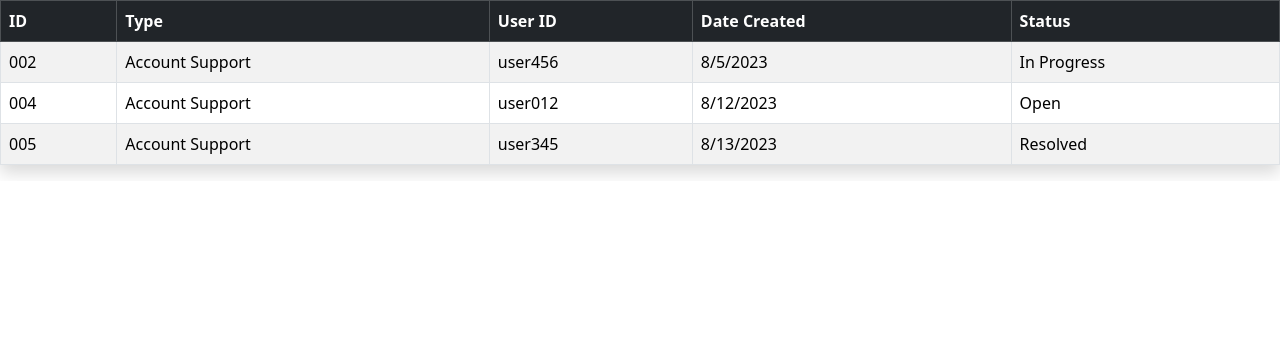
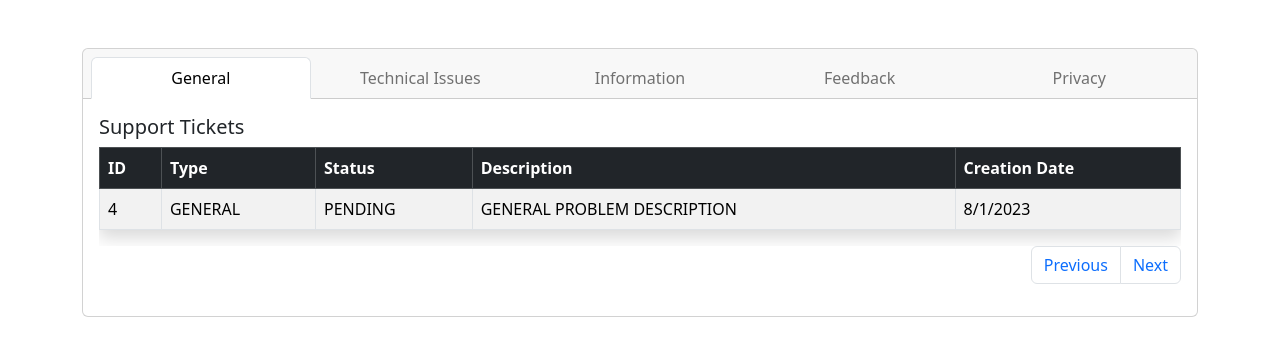
Before and after one commit to Jonathan-Clary/Project2Front-End, a React (Create React App) app in the folder front-end/: page / in a window 1280 px wide. Shown: the top 356 px of the page. Built offline with nearby package versions, Linux system fonts and the light colour scheme.

Commit message:
Support Ticket Table and associated Enums & Interface.
- Temp Mock Data included.

```diff
--- a/front-end/src/components/admin/support-ticket-table/SupportTicketTable.tsx
+++ b/front-end/src/components/admin/support-ticket-table/SupportTicketTable.tsx
@@ -1,11 +1,11 @@
 import React from 'react'
 import { Table } from 'react-bootstrap';
-import { TicketInterface } from '../../../interfaces/SuppportTicketInterface';
+import { SupportTicketInterface } from '../../../interfaces/support-ticket/SuppportTicketInterface';
 
 
 interface SupportTicketTableProps {
     columnNames: string[];
-    data: TicketInterface[];
+    data: SupportTicketInterface[];
 }
 
 export const SupportTicketTable: React.FC<SupportTicketTableProps> = ({ columnNames, data }) => {
@@ -24,12 +24,11 @@ export const SupportTicketTable: React.FC<SupportTicketTableProps> = ({ columnNa
 
                 {data.map((ticket, index) => (
                     <tr key={index}>
-
-                        <td>{ticket.id}</td>
+                        <td>{ticket.supportTicketId}</td>
                         <td>{ticket.type}</td>
-                        <td>{ticket.userId}</td>
-                        <td>{ticket.dateCreated.toLocaleDateString()}</td>
                         <td>{ticket.status}</td>
+                        <td>{ticket.description}</td>
+                        <td>{ticket.createdAt?.toLocaleDateString()}</td>
                     </tr>
                 ))}
             </tbody>
--- a/front-end/src/components/admin/support-tickets/SupportTickets.tsx
+++ b/front-end/src/components/admin/support-tickets/SupportTickets.tsx
@@ -1,56 +1,217 @@
-import React from 'react'
+import React, { useEffect, useState } from 'react'
 import { SupportTicketTable } from '../support-ticket-table/SupportTicketTable'
-import { TicketInterface } from '../../../interfaces/SuppportTicketInterface';
-import { Container } from 'react-bootstrap';
+import { SupportTicketInterface } from '../../../interfaces/support-ticket/SuppportTicketInterface';
+import { Card, Container, Nav, Pagination } from 'react-bootstrap';
+import { TicketStatusEnum } from '../../../enums/support-tickets/TicketStatusEnum';
+import { TicketTypeEnum } from '../../../enums/support-tickets/TicketTypeEnum';
+import './SuppportTicket.css';
 
-const mockData: TicketInterface[] = [
+// TEMP DATA
+const mockData: SupportTicketInterface[] = [
     {
-        id: '001',
-        type: 'Booking Support',
-        userId: 'user123',
-        dateCreated: new Date('2023-08-01T10:00:00Z'),
-        status: 'Open'
+        supportTicketId: 1,
+        // User HERE
+        status: TicketStatusEnum.PENDING,
+        type: TicketTypeEnum.TECHNICAL_ISSUES,
+        description: "GENERAL PROBLEM DESCRIPTION",
+        createdAt: new Date('2023-08-01T10:00:00Z')
     },
     {
-        id: '002',
-        type: 'Account Support',
-        userId: 'user456',
-        dateCreated: new Date('2023-08-05T14:30:00Z'),
-        status: 'In Progress'
+        supportTicketId: 5,
+        // User HERE
+        status: TicketStatusEnum.PENDING,
+        type: TicketTypeEnum.TECHNICAL_ISSUES,
+        description: "TECHNICAL_ISSUES PROBLEM DESCRIPTION",
+        createdAt: new Date('2023-08-01T10:00:00Z')
     },
     {
-        id: '003',
-        type: 'Booking Support',
-        userId: 'user789',
-        dateCreated: new Date('2023-08-10T09:15:00Z'),
-        status: 'Resolved'
+        supportTicketId: 4,
+        // User HERE
+        status: TicketStatusEnum.RESOLVED,
+        type: TicketTypeEnum.GENERAL,
+        description: "GENERAL PROBLEM DESCRIPTION",
+        createdAt: new Date('2023-08-01T10:00:00Z')
     },
     {
-        id: '004',
-        type: 'Account Support',
-        userId: 'user012',
-        dateCreated: new Date('2023-08-12T12:45:00Z'),
-        status: 'Open'
+        supportTicketId: 3,
+        // User HERE
+        status: TicketStatusEnum.PENDING,
+        type: TicketTypeEnum.PRIVACY,
+        description: "PRIVACY PROBLEM DESCRIPTION",
+        createdAt: new Date('2023-08-01T10:00:00Z')
     },
     {
-        id: '005',
-        type: 'Account Support',
-        userId: 'user345',
-        dateCreated: new Date('2023-08-13T16:20:00Z'),
-        status: 'Resolved'
-    }
+        supportTicketId: 2,
+        // User HERE
+        status: TicketStatusEnum.PENDING,
+        type: TicketTypeEnum.FEEDBACK,
+        description: "FEEDBACK PROBLEM DESCRIPTION",
+        createdAt: new Date('2023-08-01T10:00:00Z')
+    },
+    {
+        supportTicketId: 1,
+        // User HERE
+        status: TicketStatusEnum.PENDING,
+        type: TicketTypeEnum.TECHNICAL_ISSUES,
+        description: "GENERAL PROBLEM DESCRIPTION",
+        createdAt: new Date('2023-08-01T10:00:00Z')
+    },
+    {
+        supportTicketId: 5,
+        // User HERE
+        status: TicketStatusEnum.PENDING,
+        type: TicketTypeEnum.TECHNICAL_ISSUES,
+        description: "TECHNICAL_ISSUES PROBLEM DESCRIPTION",
+        createdAt: new Date('2023-08-01T10:00:00Z')
+    },
+    {
+        supportTicketId: 4,
+        // User HERE
+        status: TicketStatusEnum.PENDING,
+        type: TicketTypeEnum.INFORMATION,
+        description: "INFORMATION PROBLEM DESCRIPTION",
+        createdAt: new Date('2023-08-01T10:00:00Z')
+    },
+    {
+        supportTicketId: 3,
+        // User HERE
+        status: TicketStatusEnum.PENDING,
+        type: TicketTypeEnum.PRIVACY,
+        description: "PRIVACY PROBLEM DESCRIPTION",
+        createdAt: new Date('2023-08-01T10:00:00Z')
+    },
+    {
+        supportTicketId: 2,
+        // User HERE
+        status: TicketStatusEnum.PENDING,
+        type: TicketTypeEnum.FEEDBACK,
+        description: "FEEDBACK PROBLEM DESCRIPTION",
+        createdAt: new Date('2023-08-01T10:00:00Z')
+    },
+    {
+        supportTicketId: 1,
+        // User HERE
+        status: TicketStatusEnum.PENDING,
+        type: TicketTypeEnum.TECHNICAL_ISSUES,
+        description: "GENERAL PROBLEM DESCRIPTION",
+        createdAt: new Date('2023-08-01T10:00:00Z')
+    },
+    {
+        supportTicketId: 5,
+        // User HERE
+        status: TicketStatusEnum.PENDING,
+        type: TicketTypeEnum.TECHNICAL_ISSUES,
+        description: "TECHNICAL_ISSUES PROBLEM DESCRIPTION",
+        createdAt: new Date('2023-08-01T10:00:00Z')
+    },
+    {
+        supportTicketId: 4,
+        // User HERE
+        status: TicketStatusEnum.PENDING,
+        type: TicketTypeEnum.GENERAL,
+        description: "GENERAL PROBLEM DESCRIPTION",
+        createdAt: new Date('2023-08-01T10:00:00Z')
+    },
+    {
+        supportTicketId: 3,
+        // User HERE
+        status: TicketStatusEnum.PENDING,
+        type: TicketTypeEnum.PRIVACY,
+        description: "PRIVACY PROBLEM DESCRIPTION",
+        createdAt: new Date('2023-08-01T10:00:00Z')
+    },
+    {
+        supportTicketId: 2,
+        // User HERE
+        status: TicketStatusEnum.PENDING,
+        type: TicketTypeEnum.FEEDBACK,
+        description: "FEEDBACK PROBLEM DESCRIPTION",
+        createdAt: new Date('2023-08-01T10:00:00Z')
+    },
 ];
+
+/*
+    TODO:
+        1. RESOLVED TICKETS SHOULD GO IN HISTORY TABLE OF SOME KIND
+        2. FILTER BY TICKET TYPE (INFORMATION, PRIVACY, FEEDBACK, TECHNICAL_ISSUES, GENERAL )
+        3. SET UP PAGINATION
+        4.
+
+*/
 
 
 export const SupportTickets: React.FC = () => {
-    const filteredData =  mockData.filter(mockData => mockData.type != 'Booking Support');
+    const [filterData, setFilterData] = useState(mockData);
+    const [typeFilter, setTypeFilter] = useState('General');
 
 
+    const handleTabFilters = () => {
+        let filtered;
+        switch (typeFilter) {
+            case 'General':
+                filtered = mockData.filter(mockData => mockData.type == TicketTypeEnum.GENERAL && mockData.status == 'PENDING');
+
+                break;
+            case 'Technical_Issues':
+                filtered = mockData.filter(mockData => mockData.type == TicketTypeEnum.TECHNICAL_ISSUES && mockData.status == 'PENDING');
+                break;
+            case 'Information':
+                filtered = mockData.filter(mockData => mockData.type == TicketTypeEnum.INFORMATION && mockData.status == 'PENDING');
+                break;
+            case 'Feedback':
+                filtered = mockData.filter(mockData => mockData.type == TicketTypeEnum.FEEDBACK && mockData.status == 'PENDING');
+                break;
+            case 'Privacy':
+                filtered = mockData.filter(mockData => mockData.type == TicketTypeEnum.PRIVACY && mockData.status == 'PENDING');
+                break;
+            default:
+                filtered = mockData;
+        }
+        setFilterData(filtered);
+    }
+
+    useEffect(() => {
+        handleTabFilters();
+    }, [typeFilter])
+
     return (
-        <>
-        <SupportTicketTable columnNames={["ID", "Type", "User ID", "Date Created", "Status"]} data={filteredData}/>
+        <Container>
+            <Card className='mt-5'>
+                <Card.Header>
+                    <Nav justify variant="tabs" defaultActiveKey="#General">
+                        <Nav.Item onClick={() => setTypeFilter('General')}>
+                            <Nav.Link href="#General">General</Nav.Link>
+                        </Nav.Item>
+                        <Nav.Item onClick={() => setTypeFilter('Technical_Issues')}>
+                            <Nav.Link href="#Technical_Issues">Technical Issues</Nav.Link>
+                        </Nav.Item>
+                        <Nav.Item onClick={() => setTypeFilter('Information')}>
+                            <Nav.Link href="#Information">Information</Nav.Link>
+                        </Nav.Item>
+                        <Nav.Item onClick={() => setTypeFilter('Feedback')}>
+                            <Nav.Link href="#Feedback">Feedback</Nav.Link>
+                        </Nav.Item>
+                        <Nav.Item onClick={() => setTypeFilter('Privacy')}>
+                            <Nav.Link href="#Privacy">Privacy</Nav.Link>
+                        </Nav.Item>
+                    </Nav>
+                </Card.Header>
+                <Card.Body>
+                    <Card.Title>Support Tickets</Card.Title>
+                    <SupportTicketTable columnNames={["ID", "Type", "Status", "Description", "Creation Date"]} data={filterData} />
 
-        </>
+                    {/* PAGINATION */}
+
+                    <Pagination className="justify-content-end">
+                        <Pagination.Prev>Previous</Pagination.Prev>
+
+                        <Pagination.Next>Next</Pagination.Next>
+                    </Pagination>
+                </Card.Body>
+            </Card>
+
+
+        </Container>
 
     )
 }
--- /dev/null
+++ b/front-end/src/components/admin/support-tickets/SuppportTicket.css
@@ -0,0 +1,8 @@
+.nav-link {
+    color: rgba(0, 0, 0, 0.548)!important;
+}
+
+.nav-link.active {
+    font-weight: 500;
+    color: rgb(0, 0, 0) !important;
+}
--- /dev/null
+++ b/front-end/src/enums/support-tickets/TicketStatusEnum.ts
@@ -0,0 +1,4 @@
+export enum TicketStatusEnum {
+    PENDING = 'PENDING',
+    RESOLVED = 'RESOLVED',
+}
--- /dev/null
+++ b/front-end/src/enums/support-tickets/TicketTypeEnum.ts
@@ -0,0 +1,7 @@
+export enum TicketTypeEnum {
+    GENERAL = 'GENERAL', // For any cases that don't fit the below categories
+    TECHNICAL_ISSUES = 'TECHNICAL_ISSUES', // Any Technical issue
+    INFORMATION = 'INFORMATION', // Request information (ex: Hotels)
+    FEEDBACK = 'FEEDBACK', // For feedback and suggestions
+    PRIVACY = 'PRIVACY', // For privacy and security concerns
+}
--- a/front-end/src/index.tsx
+++ b/front-end/src/index.tsx
@@ -6,6 +6,7 @@ import reportWebVitals from './reportWebVitals';
 
 import 'bootstrap/dist/css/bootstrap.min.css';
 import 'bootstrap-icons/font/bootstrap-icons.css';
+import 'bootstrap/dist/js/bootstrap.bundle.min';
 
 const root = ReactDOM.createRoot(
   document.getElementById('root') as HTMLElement
--- /dev/null
+++ b/front-end/src/interfaces/support-ticket/SuppportTicketInterface.ts
@@ -0,0 +1,12 @@
+import { TicketStatusEnum } from "../../enums/support-tickets/TicketStatusEnum";
+import { TicketTypeEnum } from "../../enums/support-tickets/TicketTypeEnum";
+
+export interface SupportTicketInterface {
+    supportTicketId?: number;
+    // User HERE
+    status: TicketStatusEnum;
+    description: string;
+    type: TicketTypeEnum;
+    createdAt?: Date;
+    resolvedAt?: Date;
+}
```
Also changed, not shown: front-end/src/interfaces/SuppportTicketInterface.ts (deleted, +0 -7 lines).
